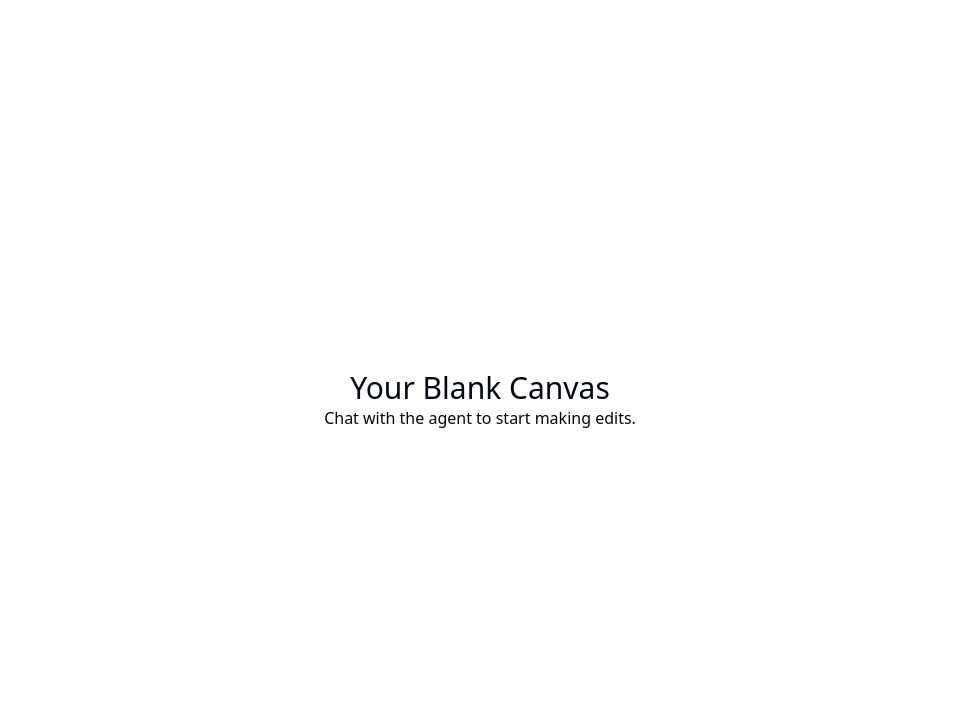
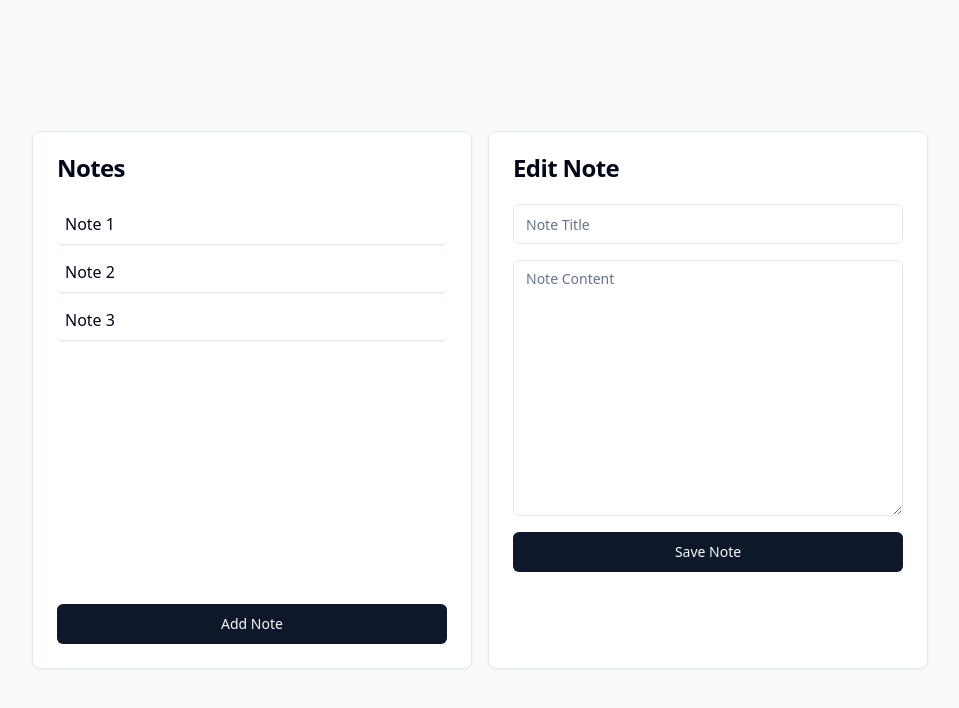
Before and after one commit to GPT-Engineer-App/beauti-note-app, a React (Vite) app: page / in a window 1280 px wide. Shown: the top 708 px of the page, without its empty margins (160-1119 px from the left). Built offline with nearby package versions, Linux system fonts and the light colour scheme.

Commit message:
Create initial layout for a beautifully designed note app with sections for note list and note editor.

```diff
--- a/src/pages/Index.jsx
+++ b/src/pages/Index.jsx
@@ -1,14 +1,43 @@
-// Update this page (the content is just a fallback if you fail and example)
+import React from "react";
+import { Card, CardContent, CardHeader, CardTitle } from "@/components/ui/card";
+import { Button } from "@/components/ui/button";
+import { Input } from "@/components/ui/input";
+import { Textarea } from "@/components/ui/textarea";
+import { ScrollArea } from "@/components/ui/scroll-area";
 
 const Index = () => {
   return (
-    <div className="h-screen w-screen flex items-center justify-center">
-      {/* Update with components here - default to put new layout sections as separate components in the components folder, and import them here */}
-      <div>
-        <h1 className="text-3xl text-center">Your Blank Canvas</h1>
-        <p className="text-center">
-          Chat with the agent to start making edits.
-        </p>
+    <div className="h-screen w-screen flex flex-col items-center justify-center p-4 bg-gray-50">
+      <div className="w-full max-w-4xl flex flex-col md:flex-row space-y-4 md:space-y-0 md:space-x-4">
+        {/* Note List Section */}
+        <Card className="flex-1">
+          <CardHeader>
+            <CardTitle>Notes</CardTitle>
+          </CardHeader>
+          <CardContent>
+            <ScrollArea className="h-96">
+              {/* Placeholder for note items */}
+              <div className="space-y-2">
+                <div className="p-2 bg-white rounded shadow">Note 1</div>
+                <div className="p-2 bg-white rounded shadow">Note 2</div>
+                <div className="p-2 bg-white rounded shadow">Note 3</div>
+              </div>
+            </ScrollArea>
+            <Button className="mt-4 w-full">Add Note</Button>
+          </CardContent>
+        </Card>
+
+        {/* Note Editor Section */}
+        <Card className="flex-1">
+          <CardHeader>
+            <CardTitle>Edit Note</CardTitle>
+          </CardHeader>
+          <CardContent>
+            <Input placeholder="Note Title" className="mb-4" />
+            <Textarea placeholder="Note Content" className="h-64" />
+            <Button className="mt-4 w-full">Save Note</Button>
+          </CardContent>
+        </Card>
       </div>
     </div>
   );
```
